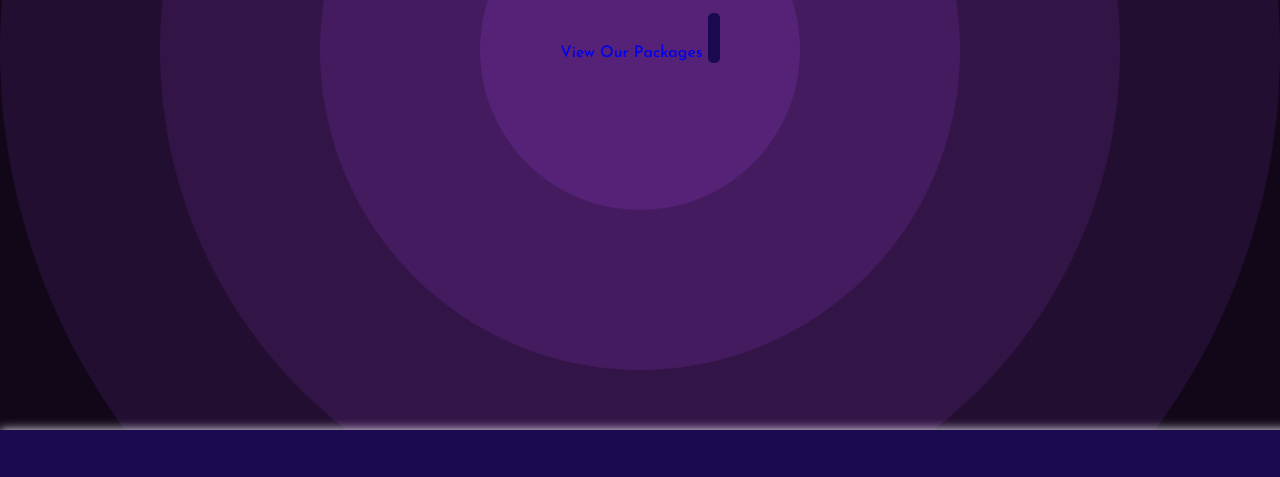
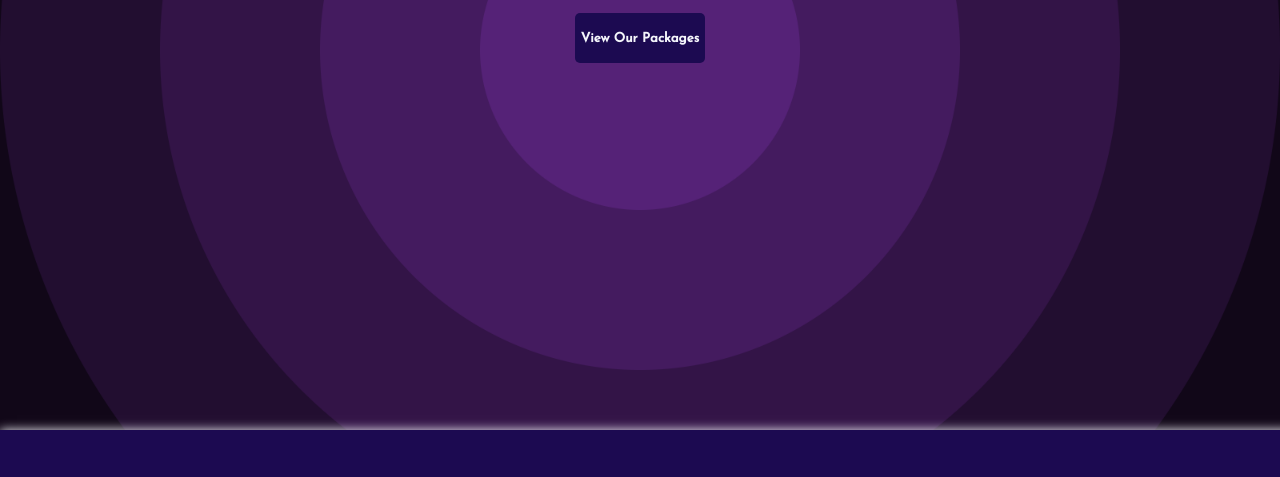
Before and after one commit to Lalamoobe/Eras-Travel-Tour, a plain HTML site: page index.html in a window 1280 px wide. Shown: the part 400-877 px from the top of the page. Drawn offline with Linux system fonts and the light colour scheme.

Commit message:
Update index.html

```diff
--- a/index.html
+++ b/index.html
@@ -67,38 +67,10 @@
             </h3>
 
         <p>"Discover the World, One Era at a Time with Eras Tour Travel."</p>
-        <a href="package.html">View Our Packages</a>
-            <button id="home-btn"></button>
+        <a href="package.html"><button id="home-btn">View Our Packages</button></a>
     </div>
     </section>
     <!-- Home Section End -->
-
-
-
-
-
-
-
-
-
-
-
-
-
-
-
-
-
-
-
-
-
-
-
-
-
-
-
 
     <footer id="footer">
         <div class="footer-content">
@@ -137,11 +109,5 @@
     </footer>
 
 
-
-
-
-
-
-
 </body>
 </html>
```
